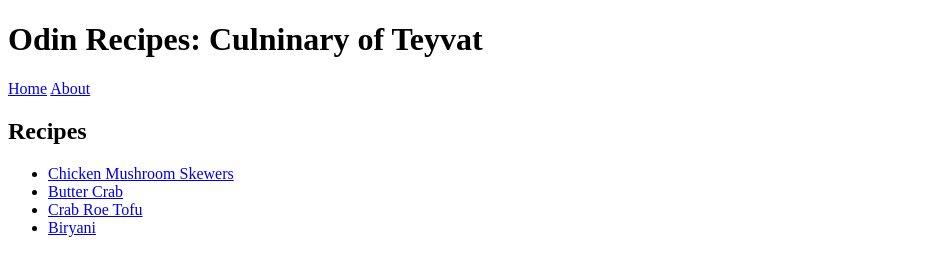
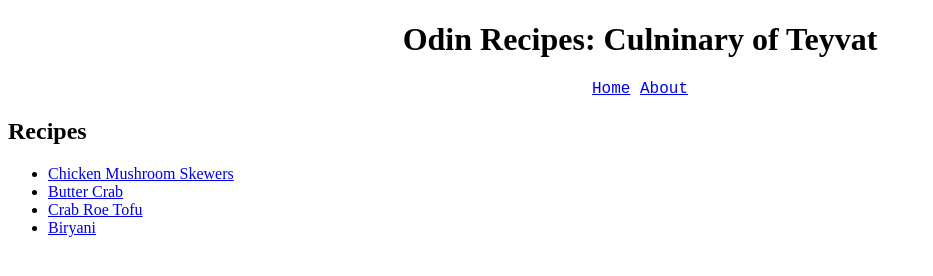
Before and after one commit to Januriel/odin-recipes, a plain HTML site: page index.html in a window 1280 px wide. Shown: the whole page, without its empty margins (0-933 px from the left). Drawn offline with Linux system fonts and the light colour scheme.

Commit message:
Add css to index page

```diff
--- a/index.html
+++ b/index.html
@@ -3,13 +3,15 @@
     <head>
         <meta charset="UTF-8">
         <title>Recipes of Teyvat | A TOP Project</title>
-        <link rel="stylesheets" href="styles.css">
+        <link rel="stylesheet" href="styles.css">
     </head>
 
     <body>
-        <h1 class="heading">Odin Recipes: Culninary of Teyvat</h1>
+        <h1 class="flair center">Odin Recipes: Culninary of Teyvat</h1>
+        <div class="banner center">
         <a href="index.html">Home</a>
         <a href="about.html">About</a>
+        </div>
         <h2>Recipes</h2>
         <ul>
         <li><a href="recipes/chicken-mushroom-skewers.html">Chicken Mushroom Skewers</a></li>
--- a/styles.css
+++ b/styles.css
@@ -1,4 +1,12 @@
-h1.heading {
+.flair {
+    font-family:'Times New Roman', Times, serif ;
+}
+
+.center {
     text-align: center;
-    color: blue;
 }
+
+.banner {
+    color: #412d0a;
+    font-family: 'Courier New', Courier, monospace;
+}
```
